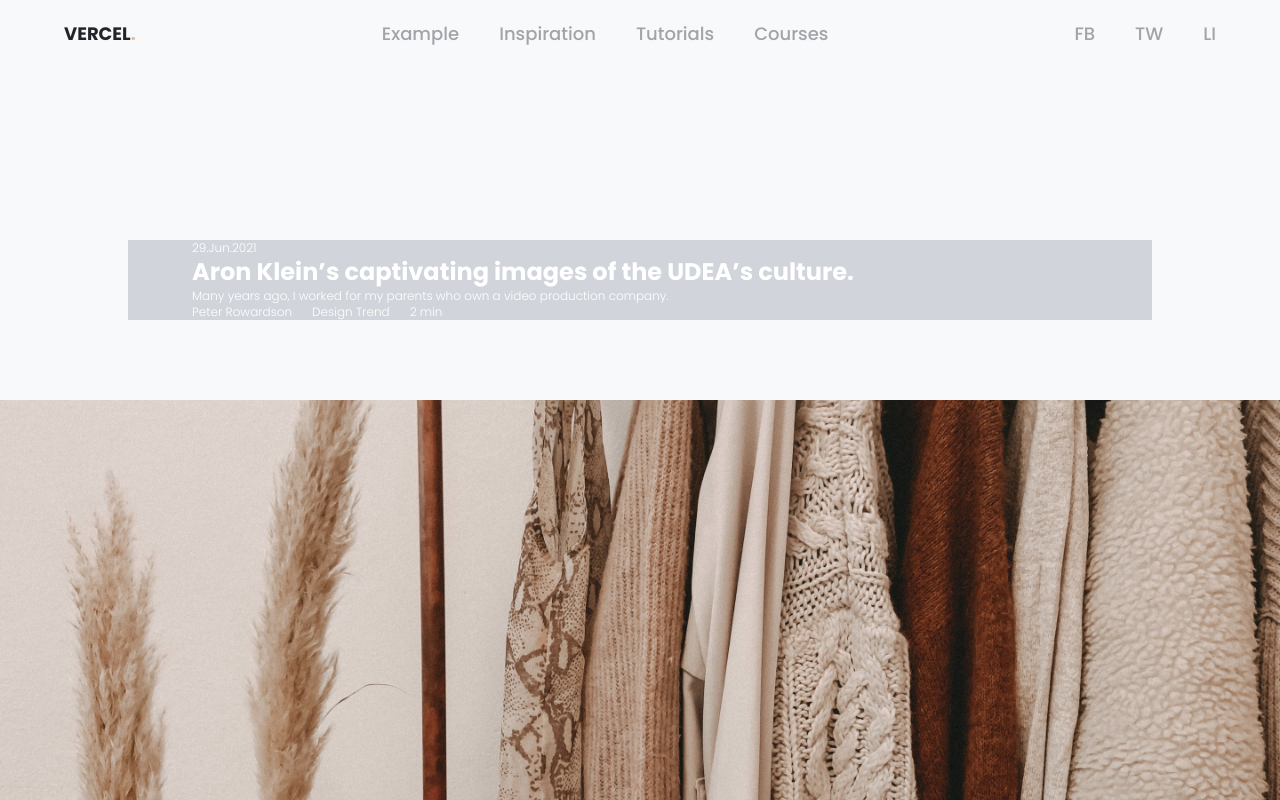
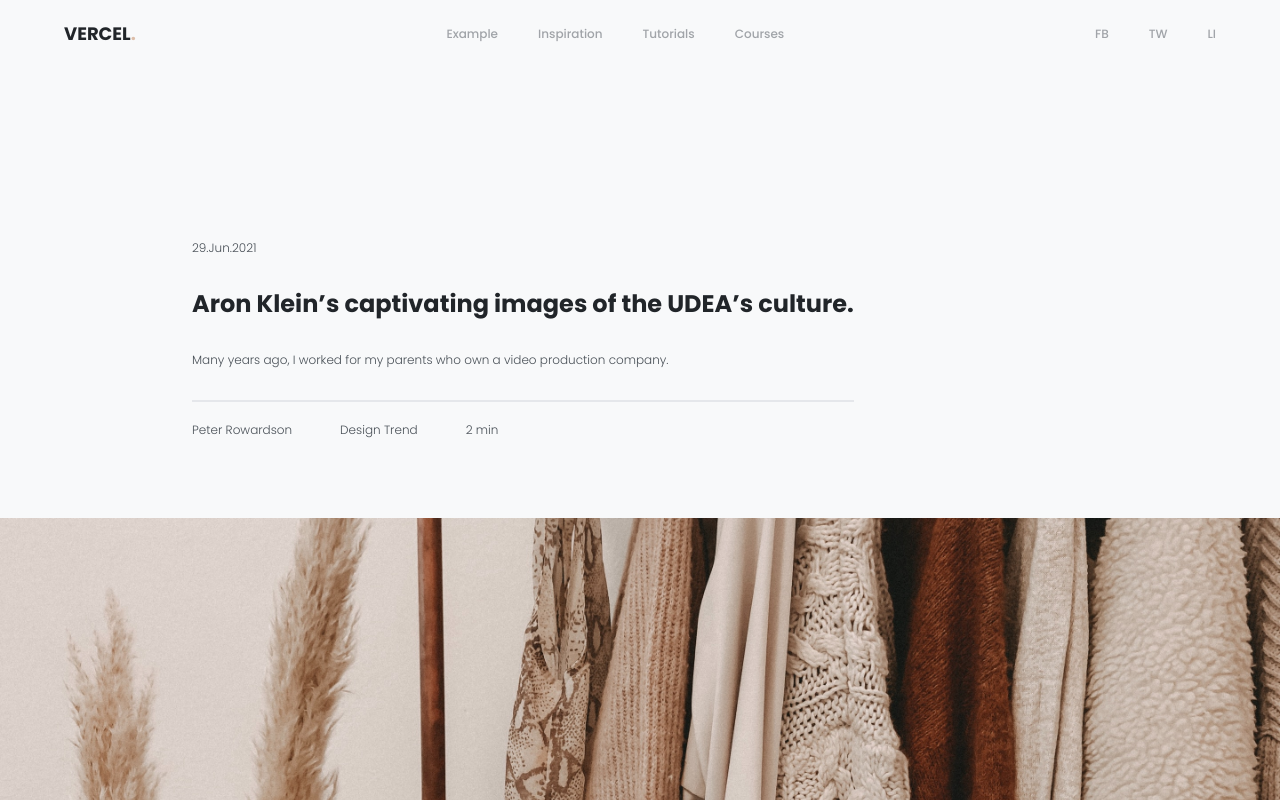
Before and after one commit to Marcellokah/origin-develop-assignment, a React (Vite) app: page / in a window 1280 px wide. Shown: the top 800 px of the page. Built offline with nearby package versions, Linux system fonts and the light colour scheme.

Commit message:
Hero styling

```diff
--- a/src/components/Hero.jsx
+++ b/src/components/Hero.jsx
@@ -4,14 +4,14 @@ import { styles } from '../styles';
 const Hero = () => {
   return (
     <section className="relative w-screen pt-60 p-20 mx-auto">
-      <div className={`${styles.paddingX} bg-gray-300 max-w-5xl mx-auto flex flex-row items-start gap-5`}>
-        <div className="flex flex-col justify-start">
-          <p className="font-light text-xs">29.Jun.2021</p>
-          <p className="font-bold text-2xl">Aron Klein’s captivating images of the UDEA’s culture.</p>
-          <p className="font-light text-xs">Many years ago, I worked for my parents who own a video
+      <div className={`${styles.paddingX} max-w-5xl mx-auto flex flex-row items-start gap-5`}>
+        <div className="flex flex-col justify-start gap-8">
+          <p className="font-light text-primary text-xs">29.Jun.2021</p>
+          <p className="font-bold text-secondary text-2xl">Aron Klein’s captivating images of the UDEA’s culture.</p>
+          <p className="font-light text-primary text-xs">Many years ago, I worked for my parents who own a video
             production company.</p>
-          <div>
-            <ul ul className='list-none flex flex-row gap-5 font-light text-xs'>
+          <div className='border-t-2 pt-5 w-full'>
+            <ul ul className='list-none flex flex-row gap-12 font-light text-primary text-xs '>
               <il>Peter Rowardson</il>
               <il>Design Trend</il>
               <il>2 min</il>
--- a/src/components/Navbar.jsx
+++ b/src/components/Navbar.jsx
@@ -34,7 +34,7 @@ const Navbar = () => {
         {/* Navigation links */}
         <ul className='list-none hidden sm:flex flex-row gap-10'>
           {navLinks.map((link) => (
-            <li key={link.id} className={`${active === link.title ? "text-primary underline underline-offset-8 decoration-tertiary" : "text-primary/50"} hover:text-primary hover:underline hover:decoration-tertiary hover:underline-offset-8 text-[18px] font-medium cursor-pointer`} onClick={() => setActive(link.title)}>
+            <li key={link.id} className={`${active === link.title ? "text-primary underline underline-offset-8 decoration-tertiary" : "text-primary/50"} hover:text-primary hover:underline hover:decoration-tertiary hover:underline-offset-8 text-xs font-medium cursor-pointer`} onClick={() => setActive(link.title)}>
               <a href={`#${link.id}`}>{link.title}</a>
             </li>
           ))}
@@ -43,7 +43,7 @@ const Navbar = () => {
         {/* Socialmedia links */}
         <ul className='list-none hidden sm:flex flex-row gap-10'>
           {socialLinks.map((link) => (
-            <li key={link.id} className={`${active === link.title ? "text-primary underline underline-offset-8 decoration-tertiary" : "text-primary/50"} hover:text-primary hover:underline hover:decoration-tertiary hover:underline-offset-8 text-[18px] font-medium cursor-pointer`} onClick={() => setActive(link.title)}>
+            <li key={link.id} className={`${active === link.title ? "text-primary underline underline-offset-8 decoration-tertiary" : "text-primary/50"} hover:text-primary hover:underline hover:decoration-tertiary hover:underline-offset-8 text-xs font-medium cursor-pointer`} onClick={() => setActive(link.title)}>
               <a href={link.url}>{link.title}</a>
             </li>
           ))}
@@ -55,7 +55,7 @@ const Navbar = () => {
           <div className={`${!toggle ? 'hidden' : 'flex justify-center gap-20 items-center'} p-6 absolute top-20 mx-4 my-2 bg-tertiary z-10 rounded-xl`}>
             <ul className='list-none flex justify-end items-start flex-col gap-4'>
               {navLinks.map((link) => (
-                <li key={link.id} className={`${active === link.title ? "text-primary underline underline-offset-8 decoration-tertiary" : "text-primary/50"} font-poppins font-medium cursor-pointer text-[16px]`} onClick={() => {
+                <li key={link.id} className={`${active === link.title ? "text-primary underline underline-offset-8 decoration-tertiary" : "text-primary/50"} font-poppins font-medium cursor-pointer text-xs`} onClick={() => {
                   setToggle(!toggle);
                   setActive(link.title);
                 }}>
@@ -65,7 +65,7 @@ const Navbar = () => {
             </ul>
             <ul className='list-none flex justify-end items-start flex-col gap-4'>
               {socialLinks.map((link) => (
-                <li key={link.id} className={`${active === link.title ? "text-primary underline underline-offset-8 decoration-tertiary" : "text-primary/50"} font-poppins font-medium cursor-pointer text-[16px]`} onClick={() => {
+                <li key={link.id} className={`${active === link.title ? "text-primary underline underline-offset-8 decoration-tertiary" : "text-primary/50"} font-poppins font-medium cursor-pointer text-xs`} onClick={() => {
                   setToggle(!toggle);
                   setActive(link.title);
                 }}>
```
